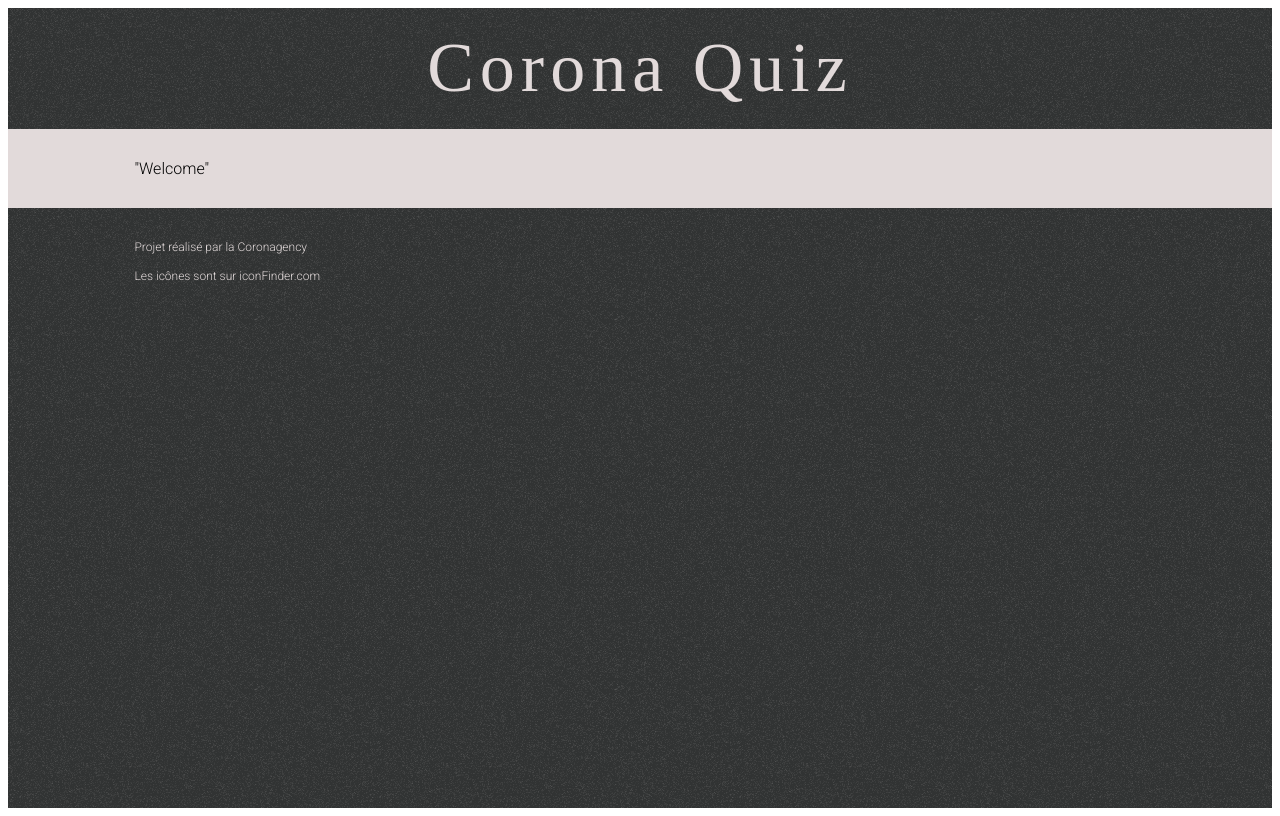
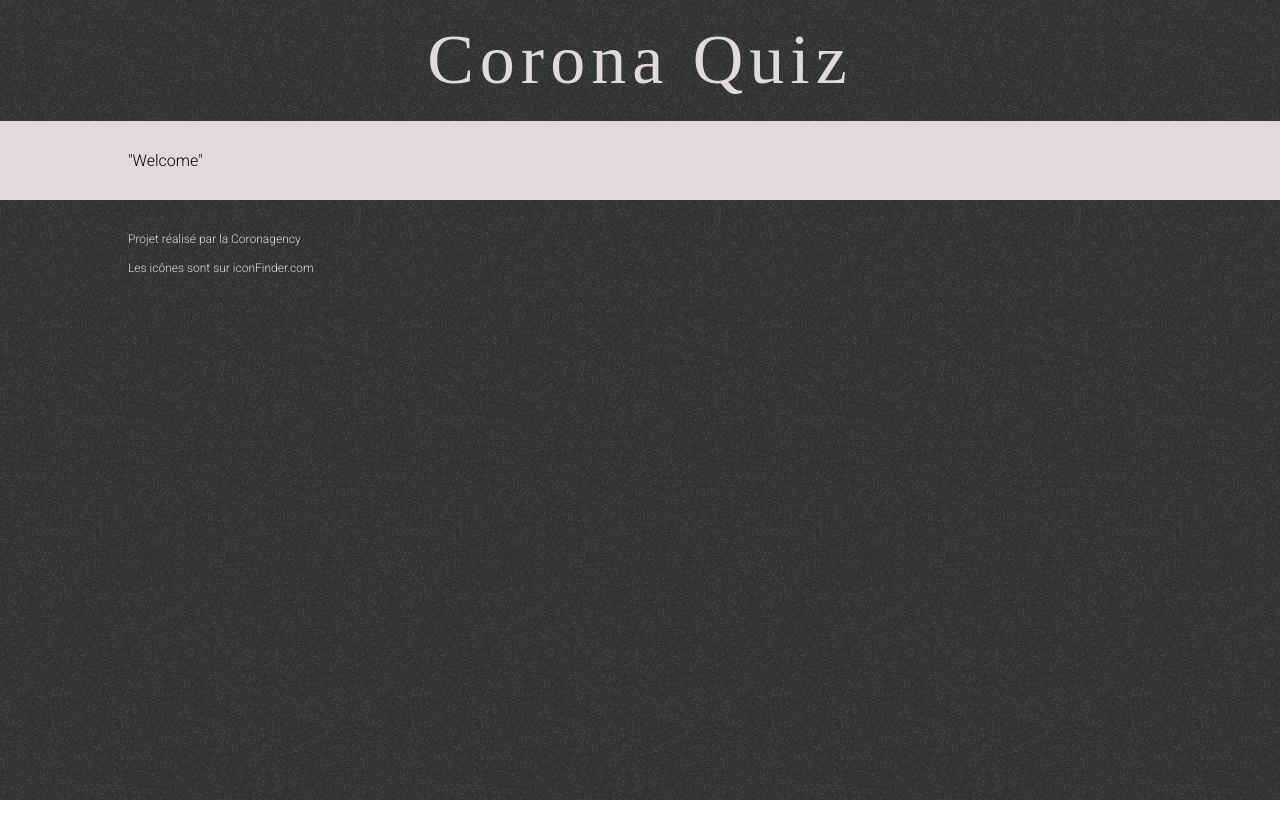
Before and after one commit to WildCodeSchool/21-06-remotefr-p2-coronagency, a React (Create React App) app: page /quizz/welcome in a window 1280 px wide. Built offline with nearby package versions, Linux system fonts and the light colour scheme.

Commit message:
terminus

```diff
--- a/src/pages/Chartjs.css
+++ b/src/pages/Chartjs.css
@@ -1,4 +1,4 @@
-.container {
+.containerChart {
     display: flex;
     flex-wrap: wrap;
 }
--- a/src/pages/Chartjs.jsx
+++ b/src/pages/Chartjs.jsx
@@ -111,7 +111,7 @@ const Chartjs = () => {
     }, []);
 
     return (
-        <div className="container">
+        <div className="containerChart">
             <Navbar/>
             <div className="card">
             <Bar data ={chartData} options={chartData.options} />
--- a/src/pages/quiz/Quiz.css
+++ b/src/pages/quiz/Quiz.css
@@ -1,5 +1,9 @@
 @import url('https://fonts.googleapis.com/css2?family=Comic+Neue:wght@700&display=swap%27');
 @import url('https://fonts.googleapis.com/css2?family=Roboto:wght@300&display=swap%27');
+
+* {
+  margin: 0;
+}
 
 :root {
   --white-color: #e2dada;
```
